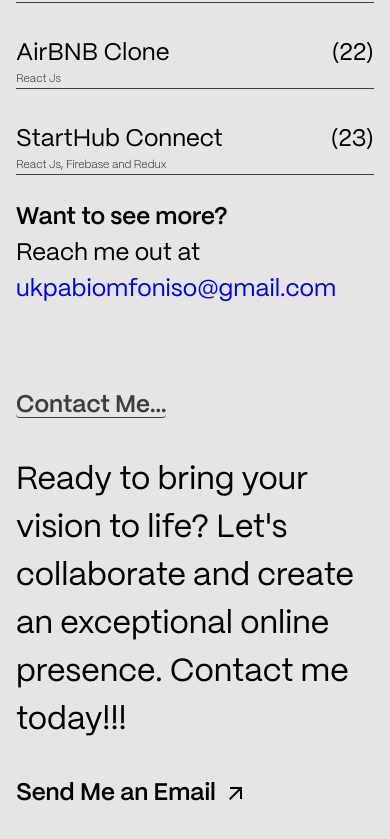
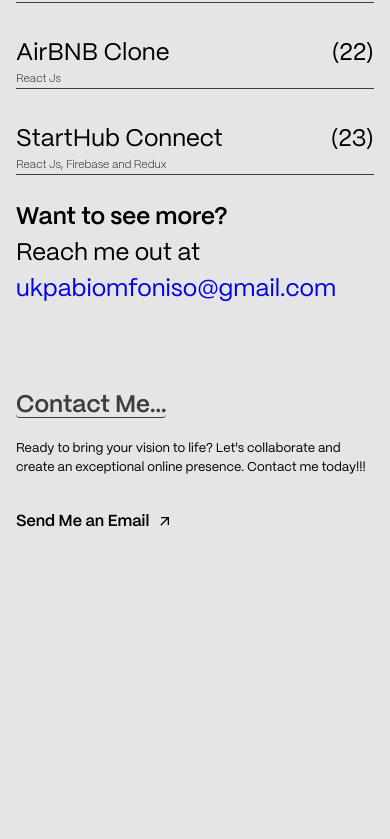
Before and after one commit to AirZED/new-portfolio, a React (Vite) app: page / in a window 390 px wide. Shown: the part 1540-2379 px from the top of the page. After the commit the page ends 2137 px from the top, so only its background shows below. Built offline with nearby package versions, Linux system fonts and the light colour scheme.

Commit message:
fixed size on contactme

```diff
--- a/src/styles/ContactMe.module.css
+++ b/src/styles/ContactMe.module.css
@@ -25,4 +25,24 @@
         padding: 5rem 1rem 4rem 1rem;
         height: auto;
     }
+
+    .contact p {
+        font-size: 1.3rem;
+        margin-top: 1rem;
+    }
+
+    .contact a {
+        font-size: 1.3rem;
+    }
 }
+
+@media (max-width:500px) {
+    .contact p {
+        font-size: 0.8rem;
+
+    }
+
+    .contact a {
+        font-size: 1rem;
+    }
+}
```
Also changed, not shown: src/styles/AboutMe.module.css (+4 -4 lines).
